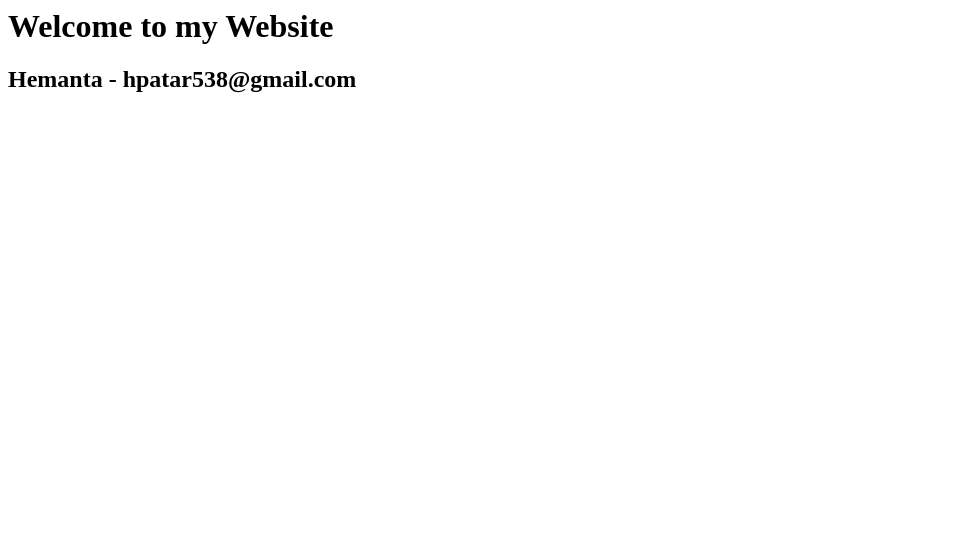
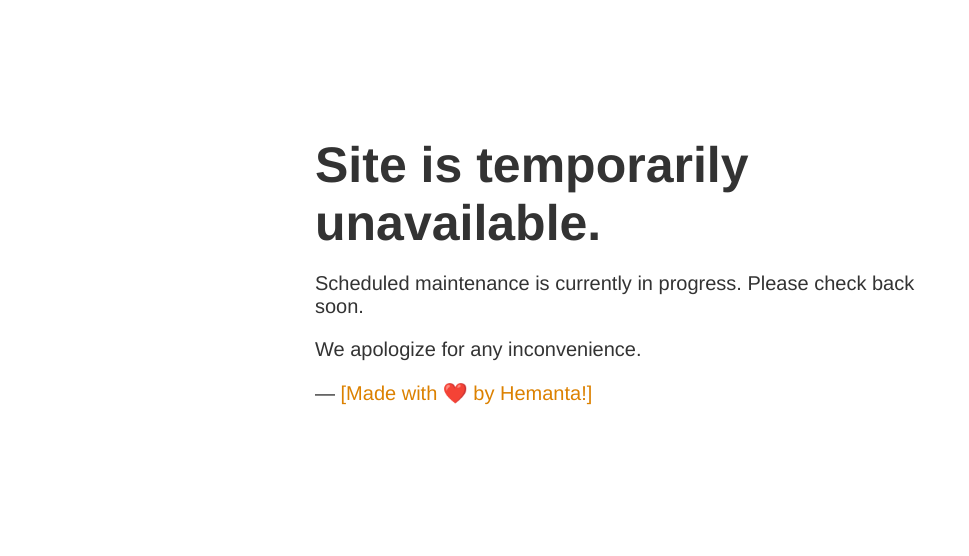
Before and after one commit to hemanta002/hemanta002.github.io, a plain HTML site: page index.html in a window 1280 px wide. Shown: the whole page, without its empty margins (0-969 px from the left). Drawn offline with Linux system fonts and the light colour scheme.

Commit message:
Update index.html

```diff
--- a/index.html
+++ b/index.html
@@ -1,7 +1,28 @@
+
+<!DOCTYPE html>
 <html>
-  <title> Hemanta's Portfolio </title>
-  <body>
-    <h1> Welcome to my Website </h1>
-    <h2>Hemanta - hpatar538@gmail.com </h2>
-  </body>
+    <head>
+        <link rel="icon" type="image/x-icon" href="favicon.ico">
+        <title>Hemanta's Website</title>
+        <meta http-equiv="Content-Type" content="text/html; charset=UTF-8">
+        <meta name="viewport" content="width=device-width, initial-scale=1" />
+        <style type="text/css">
+            body { text-align: center; padding: 10%; font: 20px Helvetica, sans-serif; color: #333; }
+            h1 { font-size: 50px; margin: 0; }
+            article { display: block; text-align: left; max-width: 650px; margin: 0 auto; }
+            a { color: #dc8100; text-decoration: none; }
+            a:hover { color: #333; text-decoration: none; }
+            @media only screen and (max-width : 480px) {
+                h1 { font-size: 40px; }
+            }
+        </style>
+    </head>
+    <body>
+        <article>
+            <h1>Site is temporarily unavailable.</h1>
+            <p>Scheduled maintenance is currently in progress. Please check back soon.</p>
+            <p>We apologize for any inconvenience.</p>
+            <p id="signature">&mdash; <a href="mailto:hpatar538@gmail.com">[Made with ❤️ by Hemanta!]</a></p>
+        </article>
+    </body>
 </html>
```
